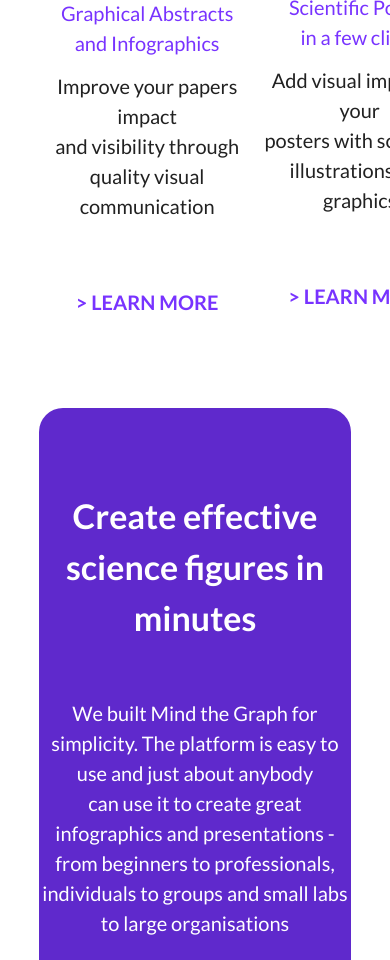
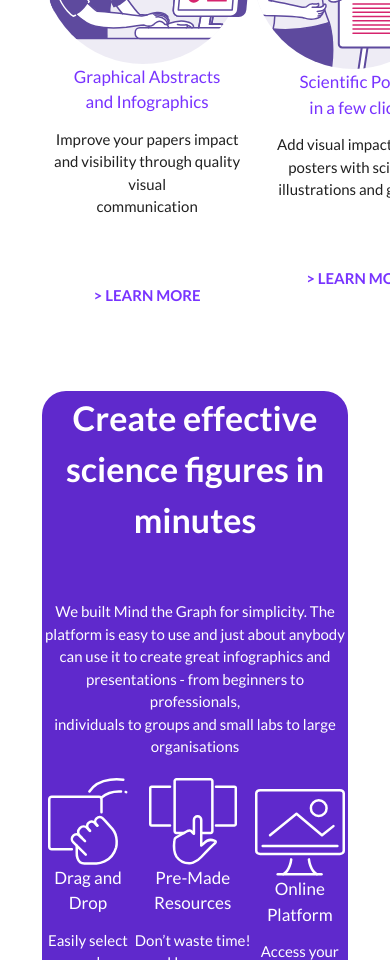
Before and after one commit to joaovictorcamargo/Practical-Test-Full-Stack-Developer, a Next.js app: page / in a window 390 px wide. Shown: the part 1040-2000 px from the top of the page. Built offline with nearby package versions, Linux system fonts and the light colour scheme.

Commit message:
fix: revise responsivity

```diff
--- a/src/components/CanDoCard.tsx
+++ b/src/components/CanDoCard.tsx
@@ -6,9 +6,11 @@
   text1: ReactNode;
   text2: ReactNode;
   text3?: ReactNode;
+  text3Size?: string[];
   text1color: string;
   text2color: string;
-  text1size: string;
+  text1size: string[];
+  text2size: string[];
   fontweighttext2: string;
 }
 
@@ -20,7 +22,9 @@
   text1color,
   text2color,
   text1size,
+  text2size,
   fontweighttext2,
+  text3Size,
 }: ICanDoCardProps) {
   return (
     <Flex
@@ -41,13 +45,18 @@
         {text1}
       </Text>
 
-      <Text mb="66px" textAlign="center" fontSize="20px" color={text2color}>
+      <Text
+        mb="66px"
+        textAlign="center"
+        fontSize={text2size}
+        color={text2color}
+      >
         {text2}
       </Text>
       <Text
         as="button"
         textAlign="center"
-        fontSize="20px"
+        fontSize={text3Size}
         fontWeight="bold"
         color="purple.100"
       >
--- a/src/components/CardsSection.tsx
+++ b/src/components/CardsSection.tsx
@@ -22,8 +22,10 @@
 
       <Flex alignItems="center" justifyContent="space-evenly" flexDir="row">
         <CanDoCard
+          text3Size={["15px", "17px", "20px", "20px"]}
+          text2size={["15px", "17px", "20px", "20px"]}
           fontweighttext2="medium"
-          text1size="20px"
+          text1size={["17px", "20px", "24px", "24px"]}
           text3={<>{oii} LEARN MORE</>}
           text2color="black.100"
           text1color="purple.100"
@@ -51,8 +53,10 @@
           mb="12px"
         >
           <CanDoCard
+            text3Size={["15px", "17px", "20px", "20px"]}
+            text2size={["15px", "17px", "20px", "20px"]}
             fontweighttext2="medium"
-            text1size="20px"
+            text1size={["17px", "20px", "24px", "24px"]}
             text3={<>{oii} LEARN MORE</>}
             text2color="black.100"
             text1color="purple.100"
@@ -74,8 +78,10 @@
         </Flex>
 
         <CanDoCard
+          text3Size={["15px", "17px", "20px", "20px"]}
+          text2size={["15px", "17px", "20px", "20px"]}
           fontweighttext2="medium"
-          text1size="20px"
+          text1size={["17px", "20px", "24px", "24px"]}
           text3={<>{oii} LEARN MORE</>}
           text2color="black.100"
           text1color="purple.100"
--- a/src/components/Main.tsx
+++ b/src/components/Main.tsx
@@ -41,12 +41,13 @@
         <Link href={"/"}>
           <SimpleButton
             text={"Start creating now"}
-            width={"180px"}
+            width={["150px", "160px", "170px", "180px"]}
             variant={"solid"}
             height={"40px"}
             borderRadius={"20px"}
             bgColor={"purple.100"}
             color={"white.100"}
+            fontSizeText={["14px", "15px", "16px", "17px"]}
           />
         </Link>
       </Flex>
--- a/src/components/SimpleButton.tsx
+++ b/src/components/SimpleButton.tsx
@@ -7,9 +7,10 @@
   borderRadius: string;
   bgColor?: string;
   color?: string;
-  width: string;
+  width: string[];
   height: string;
   variant: string;
+  fontSizeText: string[];
 }
 
 export const SimpleButton = ({
@@ -22,6 +23,7 @@
   height,
   onClick,
   variant,
+  fontSizeText,
 }: SimpleButtonProps) => {
   return (
     <Button
@@ -30,6 +32,7 @@
       borderColor={borderColor}
       variant={variant}
       bgColor={bgColor}
+      fontSize={fontSizeText}
       borderRadius={borderRadius}
       color={color}
       _hover={{
--- a/src/pages/index.tsx
+++ b/src/pages/index.tsx
@@ -27,12 +27,13 @@
       <Flex alignItems="center" justifyContent="center">
         <Flex
           flexDir="column"
-          pt="82px"
+          pt={["1px", "10px", "51px", "81px"]}
           mt="73px"
           w="1054px"
-          h="1072"
+          h="1200"
           bgColor="purple.200"
           borderRadius="24px"
+          mb="121px"
         >
           <Text
             textAlign="center"
@@ -45,10 +46,10 @@
           </Text>
           <Text
             textAlign="center"
-            fontSize="20px"
+            fontSize={["15px", "15px", "20px", "20px"]}
             fontWeight="regular"
             color="white.100"
-            mb="94px"
+            mb={["20px", "30px", "94px", "94px"]}
           >
             We built Mind the Graph for simplicity. The platform is easy to use
             and just about anybody
@@ -57,11 +58,16 @@
             small labs to large organisations
           </Text>
 
-          <Flex mb="81px" alignItems="center" justifyContent="space-evenly">
+          <Flex
+            mb={["1px", "15px", "81px", "81px"]}
+            alignItems="center"
+            justifyContent="space-evenly"
+          >
             <CanDoCard
+              text2size={["15px", "17px", "20px", "20px"]}
               fontweighttext2="regular"
               text2color="white.100"
-              text1size="24px"
+              text1size={["17px", "20px", "24px", "24px"]}
               text1color="white.100"
               image={<Ico_Drag />}
               text1={<>Drag and Drop</>}
@@ -73,9 +79,10 @@
               }
             />
             <CanDoCard
+              text2size={["15px", "17px", "20px", "20px"]}
               fontweighttext2="regular"
               text2color="white.100"
-              text1size="24px"
+              text1size={["17px", "20px", "24px", "24px"]}
               text1color="white.100"
               image={<Ico_Premade />}
               text1={<>Pre-Made Resources</>}
@@ -88,9 +95,10 @@
               }
             />
             <CanDoCard
+              text2size={["15px", "17px", "20px", "20px"]}
               fontweighttext2="regular"
               text2color="white.100"
-              text1size="24px"
+              text1size={["17px", "20px", "24px", "24px"]}
               text1color="white.100"
               image={<Ico_Platform />}
               text1={<>Online Platform</>}
@@ -105,9 +113,10 @@
 
           <Flex alignItems="center" justifyContent="space-evenly">
             <CanDoCard
+              text2size={["15px", "17px", "20px", "20px"]}
               fontweighttext2="regular"
               text2color="white.100"
-              text1size="24px"
+              text1size={["17px", "20px", "24px", "24px"]}
               text1color="white.100"
               image={<Ico_Odemand />}
               text1={
@@ -124,9 +133,10 @@
               }
             />
             <CanDoCard
+              text2size={["15px", "17px", "20px", "20px"]}
               fontweighttext2="regular"
               text2color="white.100"
-              text1size="24px"
+              text1size={["17px", "20px", "24px", "24px"]}
               text1color="white.100"
               image={<Ico_Multiple />}
               text1={
@@ -144,9 +154,10 @@
               }
             />
             <CanDoCard
+              text2size={["15px", "17px", "20px", "20px"]}
               fontweighttext2="regular"
               text2color="white.100"
-              text1size="24px"
+              text1size={["17px", "20px", "24px", "24px"]}
               text1color="white.100"
               image={<Ico_Share />}
               text1={<>Share creations</>}
@@ -160,10 +171,11 @@
             />
           </Flex>
 
-          <Flex alignItems="center" justifyContent="center" mb="69px">
+          <Flex alignItems="center" justifyContent="center">
             <SimpleButton
+              fontSizeText={["10px", "12px", "16px", "16px"]}
               text={"EXPLORE MIND THE GRAPH"}
-              width={"290px"}
+              width={["200px", "220px", "290px", "290px"]}
               variant={"outline"}
               borderColor={"with.100"}
               height={"40px"}
```
